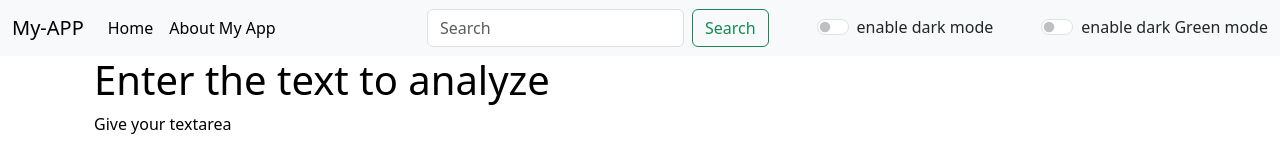
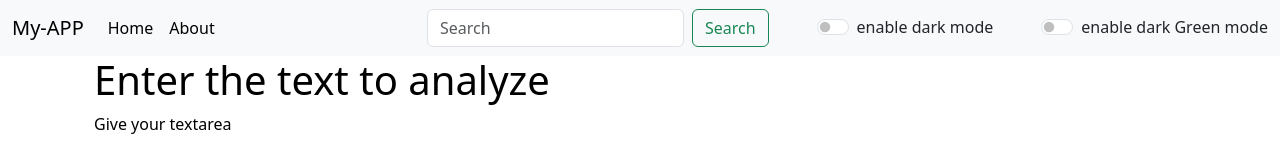
Before and after one commit to amir000621/Case-converter-with-dark-mode, a React (Create React App) app: page / in a window 1280 px wide. Shown: the top 144 px of the page. Built offline with nearby package versions, Linux system fonts and the light colour scheme.

Commit message:
react router is set upped

```diff
--- a/package.json
+++ b/package.json
@@ -8,6 +8,7 @@
     "@testing-library/user-event": "^13.5.0",
     "react": "^18.3.1",
     "react-dom": "^18.3.1",
+    "react-router-dom": "^7.5.0",
     "react-scripts": "5.0.1",
     "web-vitals": "^2.1.4"
   },
--- a/src/App.js
+++ b/src/App.js
@@ -4,6 +4,8 @@ import './App.css';
 import Navbar from './components/Navbar';
 import TextForm from './components/textForm';
 import Alert from './components/Alert';
+import About from './components/About';
+import { BrowserRouter,Route,  Routes } from 'react-router-dom';
 
 //jo bhi kuchh ham is file mein likehnge vahi sab kuchh hame UI pr show hoga and is file ko ham index.js se connect krte hai
 /*{/* anything that we have return in curly braces are treat as js
@@ -70,7 +72,8 @@ function App() {
    {/* yaha mene ek navbar componennt ko import kara and use is tarh kra ke jaha chaho use kro with different title mean ek hi nav ko kahi bhi usekro yaha mene tiitle ko aese rakha hai ke use change kr sake use krte waqt about ko bhi aese hi rakha hai */}
 
    {/*  mode = {mode} ye dono component ko props ke tarah pass kre kyuki dono jagha use hai and toggleMode = {toggleMode} ye sirf Navbar ko diya kyuki swith sirf wahi mojud hai kahi or nhi */}
-<Navbar title = "My-APP" abouttext = "About My App" mode = {mode} toggleMode = {toggleMode} darkGreen= {darkGreen} modeName = {mode==='light'? 'enable dark mode': 'disable dark mode'}
+   <BrowserRouter>
+<Navbar title = "My-APP" abouttext = "About" mode = {mode} toggleMode = {toggleMode} darkGreen= {darkGreen} modeName = {mode==='light'? 'enable dark mode': 'disable dark mode'}
 greenModeName = {greenMode ==='light'? 'enable dark Green mode': 'disable dark Green mode'}
 greenMode = {greenMode}
 />
@@ -78,9 +81,16 @@ greenMode = {greenMode}
 <Alert alert = {alert}/>
 {/* bootstrap ki class hoti hai container jise dene se ye textArea jara badhiya sa ho jayga apne aap */}
 <div className="container">
-<TextForm heading = "Enter the text to analyze" mode = {mode} showAlert = {showAlert} greenMode = {greenMode} />
 {/* <About mode = {mode} /> => ye about.js ko mene remove kr diya kyuki UI pr achha nhi lag raha tha */}
+<Routes>
+{/* hamne npm i se react router dom ko install kara uske baad ->import { BrowserRouter,Route,  Routes } from 'react-router-dom'
+fr niche path set kara element ke andar component ko diya and that's it done
+ */}
+  <Route exact path='/about' element = {<About mode = {mode}/>}></Route>
+  <Route exact path='/' element = {<TextForm heading = "Enter the text to analyze" mode = {mode} showAlert = {showAlert} greenMode = {greenMode} />}></Route>
+</Routes>
 </div>
+</BrowserRouter>
    </>
   );
 }
--- a/src/components/Navbar.js
+++ b/src/components/Navbar.js
@@ -1,14 +1,15 @@
 import React from 'react'
 //props ko use krne ke liye PropTypes ko import krna padta hai
 import PropTypes from 'prop-types'
-
+import { Link } from 'react-router-dom'
 
 export default function Navbar(props) {
 
   return (
     <nav className={`navbar navbar-expand-lg ${props.greenMode === 'green' ? 'bg-success' : `navbar-${props.mode} bg-${props.mode}`}`}>
     <div className="container-fluid">
-      <a className="navbar-brand" href="/">{props.title}</a>
+    {/* change anchor tag(a) to Link and href ki jagah to likho react router k liye ab jab is title pr click krenge to ye hame us page pr leke jayga jo hamne iske liye set kra hoga app.js mein iske liye filhal hamne Textform ko set kra hai*/}
+      <Link className="navbar-brand" to="/">{props.title}</Link>
       <button className="navbar-toggler" type="button" data-bs-toggle="collapse" data-bs-target="#navbarSupportedContent" aria-controls="navbarSupportedContent" aria-expanded="false" aria-label="Toggle navigation">
         <span className="navbar-toggler-icon"></span>
       </button>
@@ -16,11 +17,11 @@ export default function Navbar(props) {
         <ul className="navbar-nav me-auto mb-2 mb-lg-0">
 
           <li className="nav-item">
-            <a className="nav-link active" aria-current="page" href="/">Home</a>
+            <Link className="nav-link active" aria-current="page" to="/">Home</Link>
           </li>
 
           <li className="nav-item">
-          <a href="/" className="nav-link active">{props.abouttext}</a>
+          <Link to="/About" className="nav-link active">{props.abouttext}</Link>
           </li>
 
 
```
Also changed, not shown: 1 other file (tests, documents, lock files or other folders).
